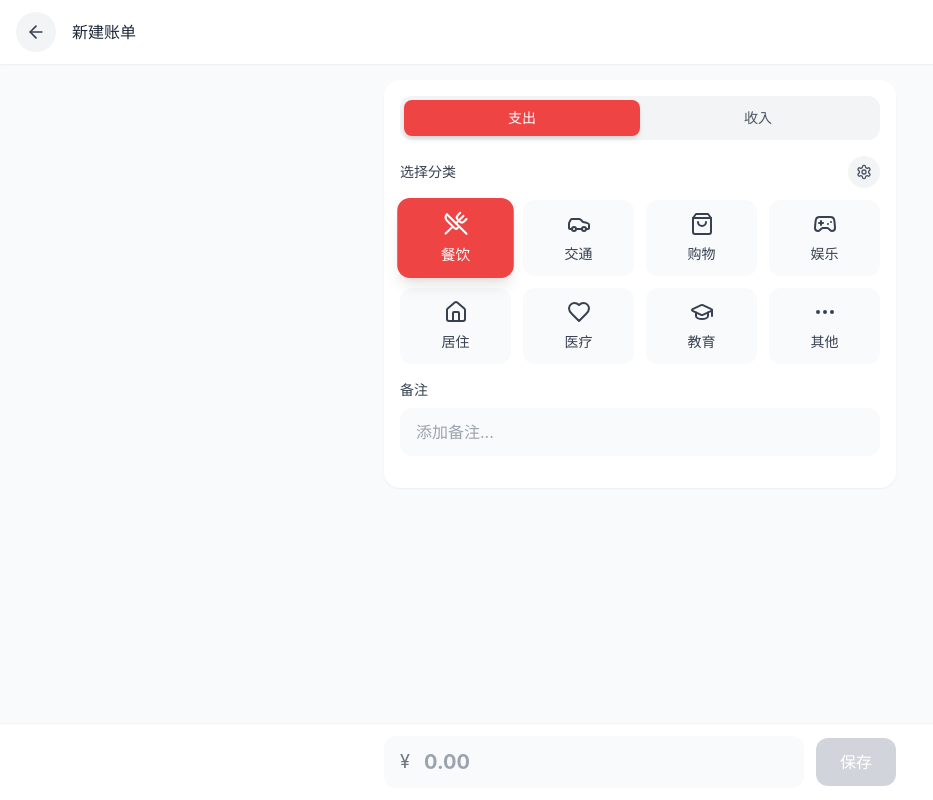
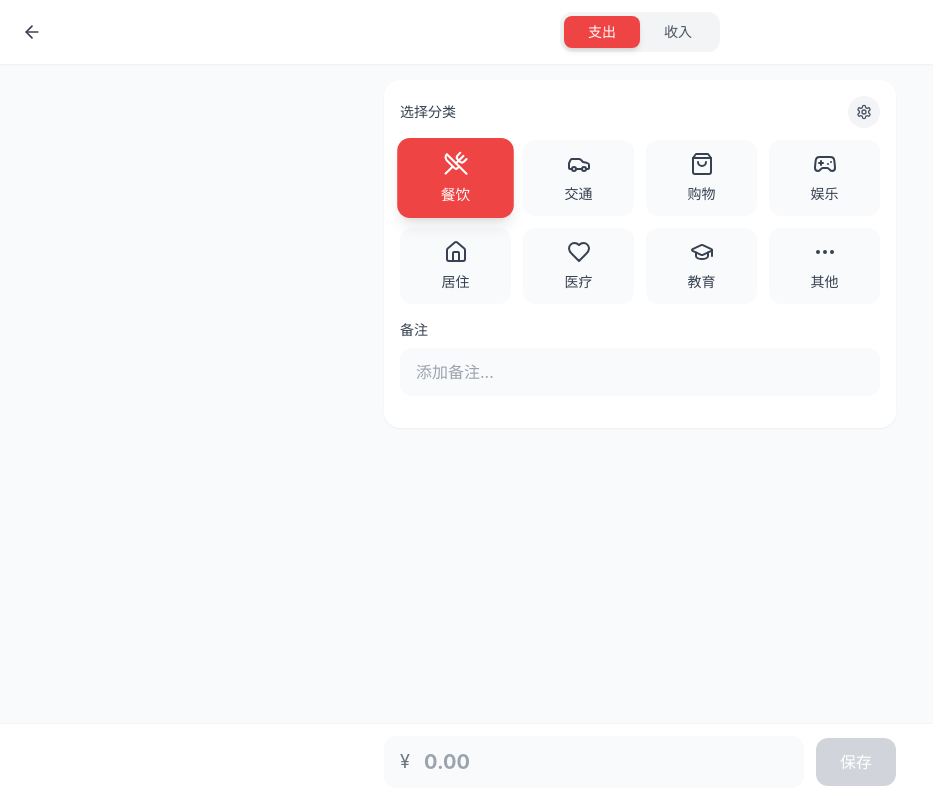
Before and after one commit to wangqi-pitaya/bill-records, a React (Vite) app: page /add in a window 1280 px wide. Shown: the whole page, without its empty margins (0-933 px from the left). Built offline with nearby package versions, Linux system fonts and the light colour scheme.

Commit message:
feat: 实现账单记录功能
Co-authored-by: traeagent <traeagent@users.noreply.github.com>

```diff
--- a/src/pages/AddBill.tsx
+++ b/src/pages/AddBill.tsx
@@ -79,23 +79,17 @@ export default function AddBill() {
   return (
     <div className="h-screen bg-gray-50 flex flex-col overflow-hidden">
       <header className="bg-white px-4 py-3 shadow-sm shrink-0">
-        <div className="flex items-center gap-4">
+        <div className="flex items-center justify-between">
           <button
             onClick={() => navigate('/')}
-            className="w-10 h-10 rounded-full bg-gray-100 flex items-center justify-center hover:bg-gray-200 transition-colors"
+            className="w-8 h-8 flex items-center justify-center text-gray-700 hover:text-gray-900 transition-colors"
           >
-            <ArrowLeft className="w-5 h-5 text-gray-700" />
+            <ArrowLeft className="w-5 h-5" />
           </button>
-          <h1 className="text-base font-bold text-gray-800">{isEdit ? '编辑账单' : '新建账单'}</h1>
-        </div>
-      </header>
-
-      <main className="flex-1 overflow-y-auto px-4 py-4">
-        <div className="max-w-lg mx-auto bg-white rounded-2xl shadow-sm p-4">
-          <div className="flex mb-4 bg-gray-100 rounded-xl p-1">
+          <div className="flex bg-gray-100 rounded-xl p-1">
             <button
               onClick={() => handleTabChange('expense')}
-              className={`flex-1 py-2 px-3 rounded-lg text-sm font-medium transition-all duration-200 ${
+              className={`py-1.5 px-6 rounded-lg text-sm font-medium transition-all duration-200 ${
                 activeTab === 'expense'
                   ? 'bg-red-500 text-white shadow-md'
                   : 'text-gray-600 hover:text-gray-800'
@@ -105,7 +99,7 @@ export default function AddBill() {
             </button>
             <button
               onClick={() => handleTabChange('income')}
-              className={`flex-1 py-2 px-3 rounded-lg text-sm font-medium transition-all duration-200 ${
+              className={`py-1.5 px-6 rounded-lg text-sm font-medium transition-all duration-200 ${
                 activeTab === 'income'
                   ? 'bg-green-500 text-white shadow-md'
                   : 'text-gray-600 hover:text-gray-800'
@@ -114,7 +108,12 @@ export default function AddBill() {
               收入
             </button>
           </div>
+          <div className="w-8 h-8" />
+        </div>
+      </header>
 
+      <main className="flex-1 overflow-y-auto px-4 py-4">
+        <div className="max-w-lg mx-auto bg-white rounded-2xl shadow-sm p-4">
           <div className="mb-4">
             <div className="flex items-center justify-between mb-3">
               <h3 className="text-sm font-medium text-gray-700">选择分类</h3>
--- a/src/pages/CategoryManage.tsx
+++ b/src/pages/CategoryManage.tsx
@@ -132,23 +132,17 @@ export default function CategoryManage() {
   return (
     <div className="min-h-screen bg-gray-50">
       <header className="bg-white px-4 py-3 shadow-sm">
-        <div className="flex items-center gap-4">
+        <div className="flex items-center justify-between">
           <button
             onClick={() => navigate(-1)}
-            className="w-10 h-10 rounded-full bg-gray-100 flex items-center justify-center hover:bg-gray-200 transition-colors"
+            className="w-8 h-8 flex items-center justify-center text-gray-700 hover:text-gray-900 transition-colors"
           >
-            <ArrowLeft className="w-5 h-5 text-gray-700" />
+            <ArrowLeft className="w-5 h-5" />
           </button>
-          <h1 className="text-base font-bold text-gray-800">管理分类</h1>
-        </div>
-      </header>
-
-      <main className="max-w-lg mx-auto px-4 py-4">
-        <div className="bg-white rounded-2xl shadow-sm p-4">
-          <div className="flex mb-4 bg-gray-100 rounded-xl p-1">
+          <div className="flex bg-gray-100 rounded-xl p-1">
             <button
               onClick={() => setActiveTab('expense')}
-              className={`flex-1 py-2 px-3 rounded-lg text-sm font-medium transition-all duration-200 ${
+              className={`py-1.5 px-6 rounded-lg text-sm font-medium transition-all duration-200 ${
                 activeTab === 'expense'
                   ? 'bg-red-500 text-white shadow-md'
                   : 'text-gray-600 hover:text-gray-800'
@@ -158,7 +152,7 @@ export default function CategoryManage() {
             </button>
             <button
               onClick={() => setActiveTab('income')}
-              className={`flex-1 py-2 px-3 rounded-lg text-sm font-medium transition-all duration-200 ${
+              className={`py-1.5 px-6 rounded-lg text-sm font-medium transition-all duration-200 ${
                 activeTab === 'income'
                   ? 'bg-green-500 text-white shadow-md'
                   : 'text-gray-600 hover:text-gray-800'
@@ -167,7 +161,12 @@ export default function CategoryManage() {
               收入
             </button>
           </div>
+          <div className="w-8 h-8" />
+        </div>
+      </header>
 
+      <main className="max-w-lg mx-auto px-4 py-4">
+        <div className="bg-white rounded-2xl shadow-sm p-4">
           <p className="text-xs text-gray-400 mb-3">长按分类卡片可拖拽排序</p>
 
           <div className="grid grid-cols-4 gap-3">
```
